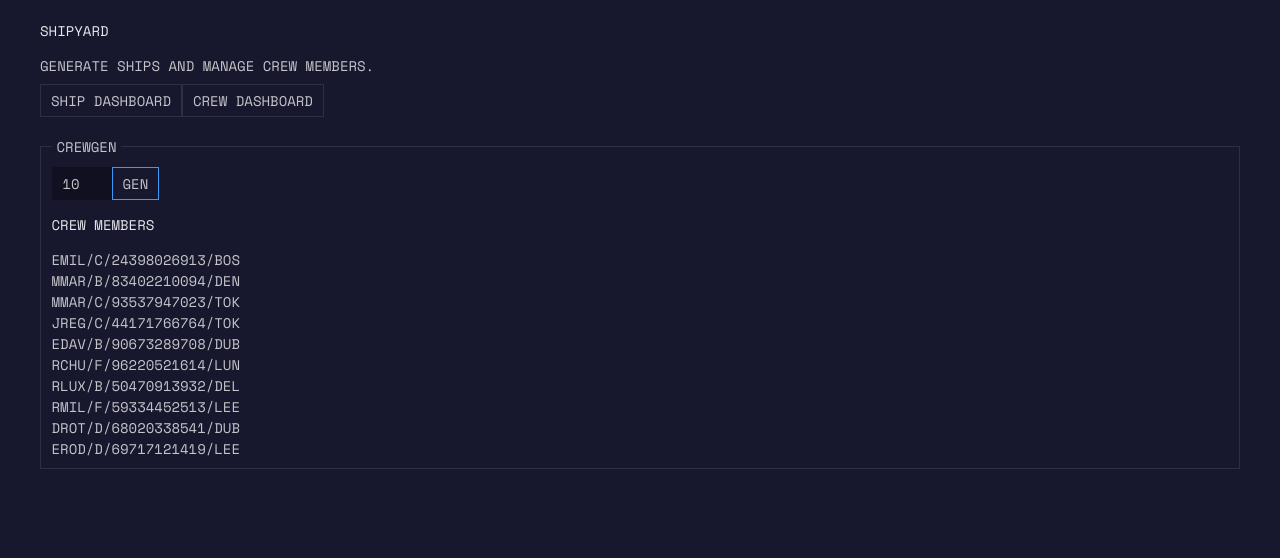
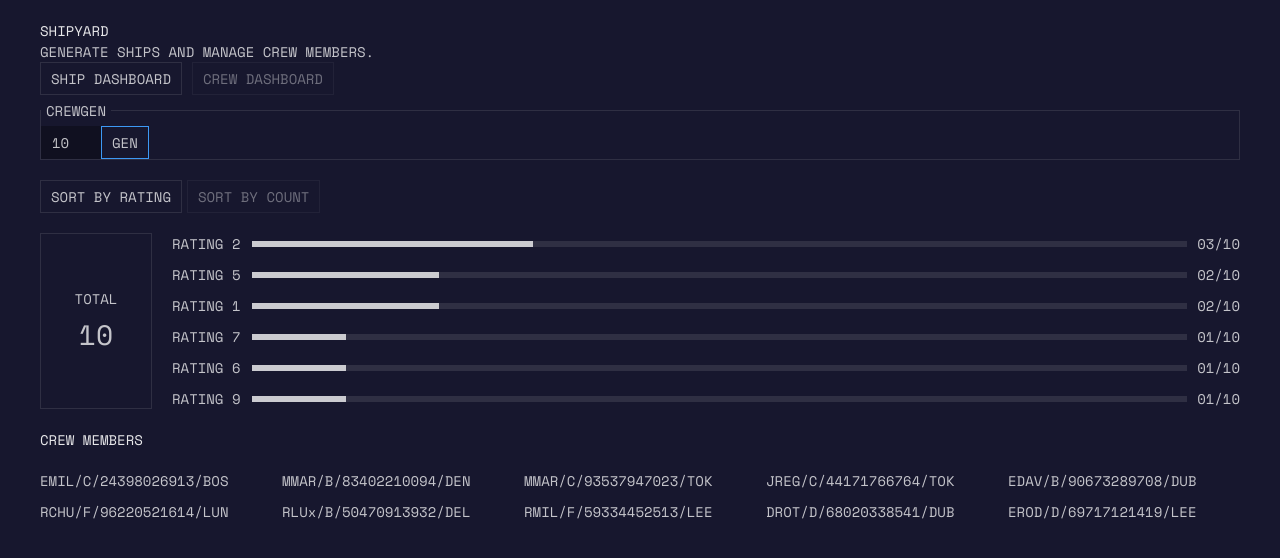
Before and after one commit to mreed4/shipyard, a React (Vite) app: page /crew in a window 1280 px wide. Both pictures are taken after a click on the button "GEN". Shown: the top 558 px of the page. Built offline with nearby package versions, Linux system fonts and the light colour scheme.

Commit message:
Refactor App and CrewDashboard: integrate crew state management, enhance sorting functionality, and improve UI components

```diff
--- a/src/App.jsx
+++ b/src/App.jsx
@@ -10,7 +10,7 @@ export const DashboardContext = createContext();
 
 function App() {
   const [shipState, setShipState] = useState({ ships: [], shipCount: 50, sortModeFromApp: "count" }); // Add sortMethod
-  const [crewState, setCrewState] = useState({});
+  const [crewState, setCrewState] = useState({ crew: [], crewCount: 10 });
 
   return (
     <DashboardContext.Provider value={{ shipState, setShipState, crewState, setCrewState }}>
@@ -19,10 +19,10 @@ function App() {
           <h1>Shipyard</h1>
           <p>Generate ships and manage crew members.</p>
           <nav>
-            <NavLink to="/ships" className="button-link">
+            <NavLink to="/ships" className={({ isActive }) => (isActive ? "button-link disabled" : "button-link")}>
               Ship Dashboard
             </NavLink>
-            <NavLink to="/crew" className="button-link">
+            <NavLink to="/crew" className={({ isActive }) => (isActive ? "button-link disabled" : "button-link")}>
               Crew Dashboard
             </NavLink>
           </nav>
--- a/src/components/CrewDashboard.jsx
+++ b/src/components/CrewDashboard.jsx
@@ -1,30 +1,126 @@
-import { useState } from "react";
+import { useState, useEffect, useContext } from "react";
 import { generateCrewMembers } from "../functions/generateCrewMembers";
+import { DashboardContext } from "../App";
 
-function CrewDashboard() {
-  const [crewMembers, setCrewMembers] = useState([]);
-  const [crewCount, setCrewCount] = useState(10);
+export default function CrewDashboard() {
+  const { crewState, setCrewState } = useContext(DashboardContext);
+  const [animationKey, setAnimationKey] = useState(0);
+  const [sortMode, setSortMode] = useState("count");
 
   const generateCrew = () => {
-    const newCrew = generateCrewMembers(crewCount);
-    setCrewMembers(newCrew);
+    const newCrew = generateCrewMembers(crewState.crewCount || 10);
+    setCrewState({ ...crewState, crew: newCrew });
+    setAnimationKey((prevKey) => prevKey + 1);
+    setSortMode("count");
+  };
+
+  const handleSortChange = (mode) => {
+    setSortMode(mode);
+    setAnimationKey((prevKey) => prevKey + 1);
   };
 
   return (
+    <>
+      <CrewGeneratorControls
+        crewCount={crewState.crewCount || 10}
+        setCrewCount={(count) => setCrewState({ ...crewState, crewCount: count })}
+        generateCrew={generateCrew}
+      />
+      {crewState.crew && crewState.crew.length > 0 && (
+        <div className="crew-dashboard">
+          <div className="sort-toggle">
+            <button onClick={() => handleSortChange("rating")} disabled={sortMode === "rating"}>
+              Sort by Rating
+            </button>
+            <button onClick={() => handleSortChange("count")} disabled={sortMode === "count"}>
+              Sort by Count
+            </button>
+          </div>
+          <CrewBarCharts crew={crewState.crew} animationKey={animationKey} sortMode={sortMode} />
+          <h3>Crew Members</h3>
+          <ol className="crew-list">
+            {crewState.crew.map((member) => (
+              <li key={member.id} className="crew-member">
+                {member.id}
+              </li>
+            ))}
+          </ol>
+        </div>
+      )}
+    </>
+  );
+}
+
+function CrewGeneratorControls({ crewCount, setCrewCount, generateCrew }) {
+  return (
     <fieldset>
       <legend>Crewgen</legend>
-      <input type="number" value={crewCount} onChange={(e) => setCrewCount(e.target.value)} min="1" max="50" />
-      <button onClick={generateCrew}>GEN</button>
-      <div>
-        <h3>Crew Members</h3>
-        <ul>
-          {crewMembers.map((member) => (
-            <li key={member.id}>{member.id}</li>
-          ))}
-        </ul>
-      </div>
+      <input
+        type="number"
+        value={crewCount}
+        onChange={(e) => setCrewCount(e.target.value)}
+        min="1"
+        max="50"
+        title="Enter the number of crew members to generate (1-50)"
+      />
+      <button type="button" onClick={generateCrew}>
+        GEN
+      </button>
     </fieldset>
   );
 }
 
-export default CrewDashboard;
+function CrewBarCharts({ crew, animationKey, sortMode }) {
+  const totalCrew = crew.length;
+
+  const ratingCounts = crew.reduce((counts, member) => {
+    const rating = `Rating ${member.rating}`;
+    counts[rating] = (counts[rating] || 0) + 1;
+    return counts;
+  }, {});
+
+  const sortedRatingStats = Object.entries(ratingCounts).sort((a, b) => {
+    if (sortMode === "rating") {
+      return a[0].localeCompare(b[0]);
+    } else {
+      return b[1] - a[1];
+    }
+  });
+
+  return (
+    <div className="crew-dashboard-inner">
+      <div className="total-crew">
+        <span className="label">Total</span>
+        <span className="crew-total-count">{totalCrew}</span>
+      </div>
+      <ul className="crew-dashboard-list">
+        {sortedRatingStats.map(([rating, count]) => (
+          <CrewBarChart key={`${rating}-${animationKey}`} rating={rating} count={count} totalCrew={totalCrew} animationKey={animationKey} />
+        ))}
+      </ul>
+    </div>
+  );
+}
+
+function CrewBarChart({ rating, count, totalCrew, animationKey }) {
+  const [barWidth, setBarWidth] = useState("0%");
+
+  useEffect(() => {
+    setBarWidth("0%");
+    const timeout = setTimeout(() => setBarWidth(`${(count / totalCrew) * 100}%`), 0);
+    return () => clearTimeout(timeout);
+  }, [animationKey, count, totalCrew]);
+
+  return (
+    <li className="bar-chart-item">
+      <span className="crew-rating-name">{rating}</span>
+      <div className="bar-chart-container">
+        <div className="bar-chart-background"></div>
+        <div className="bar-chart" style={{ width: barWidth }}></div>
+      </div>
+      <span>
+        {count < 10 ? `0${count}` : count}/{totalCrew}
+      </span>
+    </li>
+  );
+}
--- a/src/components/ShipDashboard.jsx
+++ b/src/components/ShipDashboard.jsx
@@ -6,12 +6,18 @@ import { DashboardContext } from "../App";
 export default function ShipDashboard() {
   const { shipState, setShipState } = useContext(DashboardContext);
   const [animationKey, setAnimationKey] = useState(0); // Added state for animation key
-  const [sortMode, setSortMode] = useState(setShipState.sortModeFromApp); // Added state for sort mode
+  const [sortMode, setSortMode] = useState("count"); // Default to "count"
 
   const generateShips = () => {
     const newShips = massProduceShips(shipState.shipCount);
     setShipState({ ...shipState, ships: newShips });
     setAnimationKey((prevKey) => prevKey + 1); // Increment key to force re-render
+    setSortMode("count"); // Reset to count when generating new ships
+  };
+
+  const handleSortChange = (mode) => {
+    setSortMode(mode);
+    setAnimationKey((prevKey) => prevKey + 1); // Trigger animation on sort change
   };
 
   return (
@@ -25,10 +31,10 @@ export default function ShipDashboard() {
         shipState.ships.length > 0 && ( // Add null check for shipState.ships
           <div className="ships-dashboard">
             <div className="sort-toggle">
-              <button onClick={() => setSortMode("name")} disabled={sortMode === "name"}>
+              <button onClick={() => handleSortChange("name")} disabled={sortMode === "name"}>
                 Sort by Name
               </button>
-              <button onClick={() => setSortMode("count")} disabled={sortMode === "count"}>
+              <button onClick={() => handleSortChange("count")} disabled={sortMode === "count"}>
                 Sort by Count
               </button>
             </div>
@@ -93,7 +99,7 @@ function ShipBarCharts({ ships, animationKey, sortMode }) {
       </div>
       <ul className="ship-dashboard-list">
         {sortedTypeStats.map(([type, count]) => (
-          <ShipBarChart key={type} type={type} count={count} totalShips={totalShips} animationKey={animationKey} />
+          <ShipBarChart key={`${type}-${animationKey}`} type={type} count={count} totalShips={totalShips} animationKey={animationKey} />
         ))}
       </ul>
     </div>
--- a/src/data/classes/Ship.js
+++ b/src/data/classes/Ship.js
@@ -65,7 +65,7 @@ export class Ship {
     for (let i = 1; i <= this.shipClass.engines.count; i++) {
       const suffix = String.fromCharCode(i + 64);
       const serial = Math.floor(Math.random() * (max - min)) + min;
-      engineSerials.push(`${serial}/${suffix}:`);
+      engineSerials.push(`${serial}/${suffix}`);
     }
 
     return engineSerials;
--- a/src/styles.css
+++ b/src/styles.css
@@ -37,6 +37,8 @@
   font-size: 14px;
   text-transform: uppercase;
   font-weight: normal;
+  margin: 0;
+  padding: 0;
 }
 
 :root * {
@@ -48,6 +50,13 @@ body {
   color: var(--text-color);
 }
 
+nav {
+  /* margin-top: 10px; */
+  /* margin-bottom: 20px; */
+  display: flex;
+  gap: 10px;
+}
+
 #root {
   max-width: 1200px;
   margin: 0 auto;
@@ -57,6 +66,11 @@ h1,
 h2,
 h3 {
   color: var(--text-color-bright);
+}
+
+h3 {
+  margin-top: 20px;
+  margin-bottom: 20px;
 }
 
 /* Typography */
@@ -85,16 +99,20 @@ button,
   border-color: var(--lighten-10);
 }
 
-button:hover {
+button:hover,
+.button-link:hover {
   color: var(--text-color-bright);
 }
 
-button:disabled {
-  cursor: not-allowed;
+button:disabled,
+.button-link.disabled {
+  cursor: default;
   opacity: 0.5;
+  pointer-events: none;
 }
 
-button:hover:disabled {
+button:hover:disabled,
+.button-link.disabled:hover {
   color: var(--text-color);
 }
 
@@ -127,7 +145,7 @@ ul {
 
 /* Fieldsets and Legends */
 fieldset {
-  margin: 20px auto;
+  margin-bottom: 20px;
   border: 1px solid var(--lighten-10);
 }
 
@@ -200,9 +218,9 @@ legend {
 .ships-dashboard-inner {
   display: flex;
   flex-direction: row;
-  /* align-items: center; */
   justify-content: space-between;
   gap: 20px;
+  margin-bottom: 20px;
 }
 
 .total-ships {
@@ -219,7 +237,7 @@ legend {
   display: flex;
   align-items: center;
   gap: 5px;
-  margin-bottom: 10px;
+  margin-bottom: 20px;
 }
 
 .ships-total-count {
@@ -241,9 +259,54 @@ legend {
   text-decoration: underline;
 }
 
+/* Crew Dashboard */
+.crew-dashboard-inner {
+  display: flex;
+  flex-direction: row;
+  justify-content: space-between;
+  gap: 20px;
+  margin-bottom: 20px;
+}
+
+.total-crew {
+  width: 8em;
+  display: flex;
+  flex-direction: column;
+  align-items: center;
+  justify-content: center;
+  gap: 5px;
+  border: 1px solid var(--lighten-10);
+}
+
+.crew-total-count {
+  font-size: 2rem;
+}
+
+.crew-dashboard-list {
+  flex: 1;
+  display: flex;
+  flex-direction: column;
+  gap: 10px;
+}
+
+.crew-rating-name {
+  display: block;
+  width: 80px;
+}
+
+.crew-list {
+  display: grid;
+  grid-template-columns: repeat(5, 1fr);
+  gap: 10px;
+}
+
+.crew-list .crew-member {
+  text-transform: none;
+}
+
 /* Ship Detail Page */
 .ship-detail {
-  padding: 20px;
+  padding-top: 1em;
 }
 
 .ship-detail-header {
@@ -261,30 +324,55 @@ legend {
 }
 
 .back-button {
-  padding: 8px 16px;
-  background-color: transparent;
-  border: 1px solid var(--lighten-10);
-  color: var(--text-color);
-  cursor: pointer;
-  transition: all 0.2s ease;
+  /* padding: 8px 16px; */
+  /* background-color: transparent; */
+  /* border: 1px solid var(--lighten-10); */
+  /* color: var(--text-color); */
+  /* cursor: pointer; */
+  /* transition: all 0.2s ease; */
 }
 
 .back-button:hover {
-  background-color: var(--lighten-10);
-  color: var(--text-color-bright);
-  border-color: var(--highlight-color);
+  /* background-color: var(--lighten-10); */
+  /* color: var(--text-color-bright); */
+  /* border-color: var(--highlight-color); */
 }
 
 .ship-detail-content {
-  display: grid;
-  grid-template-columns: repeat(auto-fit, minmax(300px, 1fr));
+  display: flex;
+  flex-direction: column;
+  gap: 40px;
+}
+
+.ship-detail-section {
+  display: flex;
+  flex-direction: column;
   gap: 20px;
 }
 
+.section-title {
+  margin: 0;
+  font-size: 1.5rem;
+  color: var(--highlight-color);
+  border-bottom: 2px solid var(--lighten-10);
+  padding-bottom: 10px;
+}
+
+.section-description {
+  margin: -10px 0 0 0;
+  color: var(--lighten-60);
+  font-size: 0.9rem;
+  font-style: italic;
+}
+
+.ship-detail-section > .ship-info-section:not(:last-child) {
+  margin-bottom: 10px;
+}
+
 .ship-info-section {
-  background-color: var(--lighten-05);
-  border: 1px solid var(--lighten-10);
-  padding: 20px;
+  /* background-color: var(--lighten-05); */
+  /* border: 1px solid var(--lighten-10); */
+  /* padding: 20px; */
 }
 
 .ship-info-section h3 {
```
Also changed, not shown: src/components/ShipDetail.jsx (+59 -43 lines).
